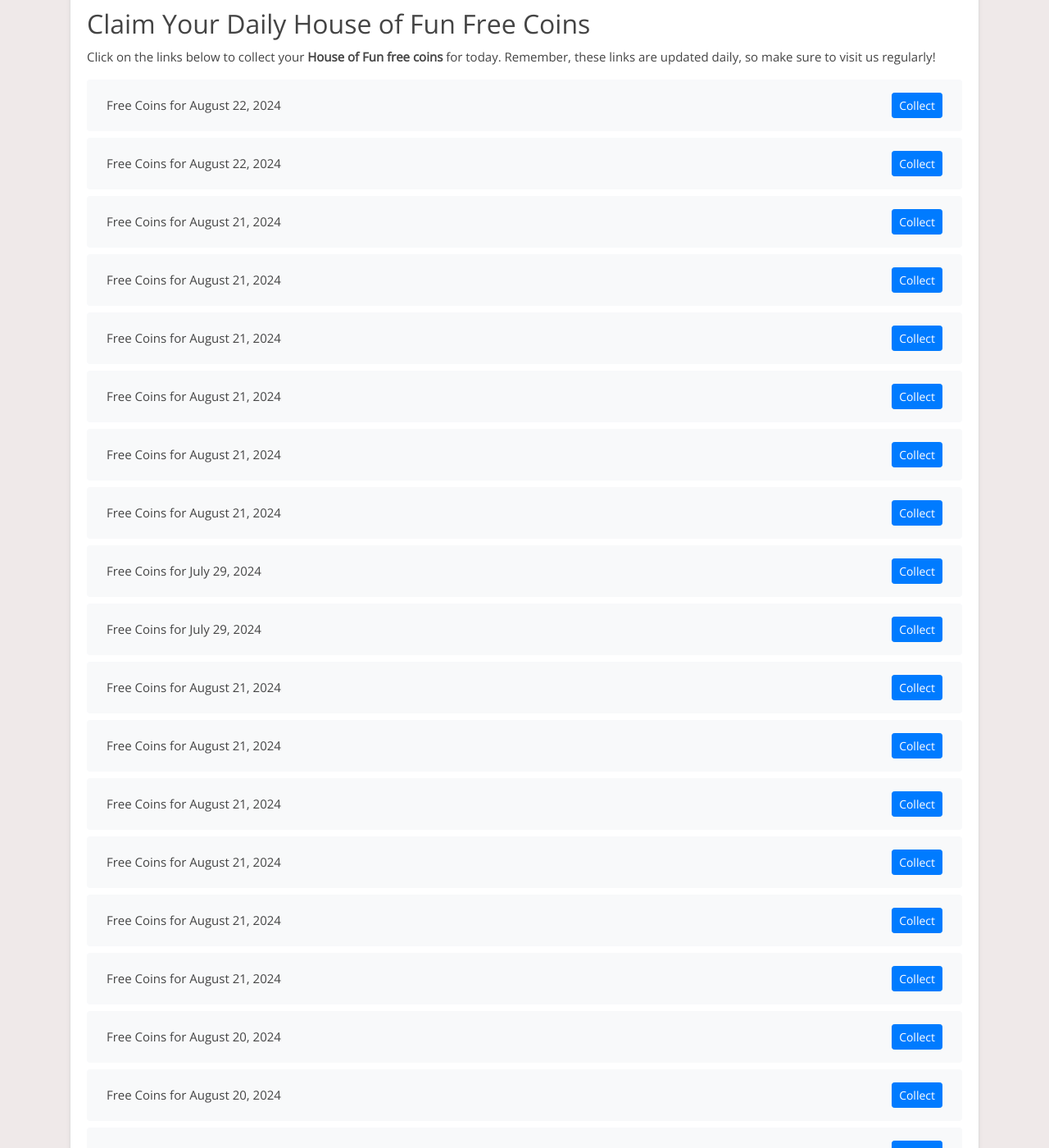
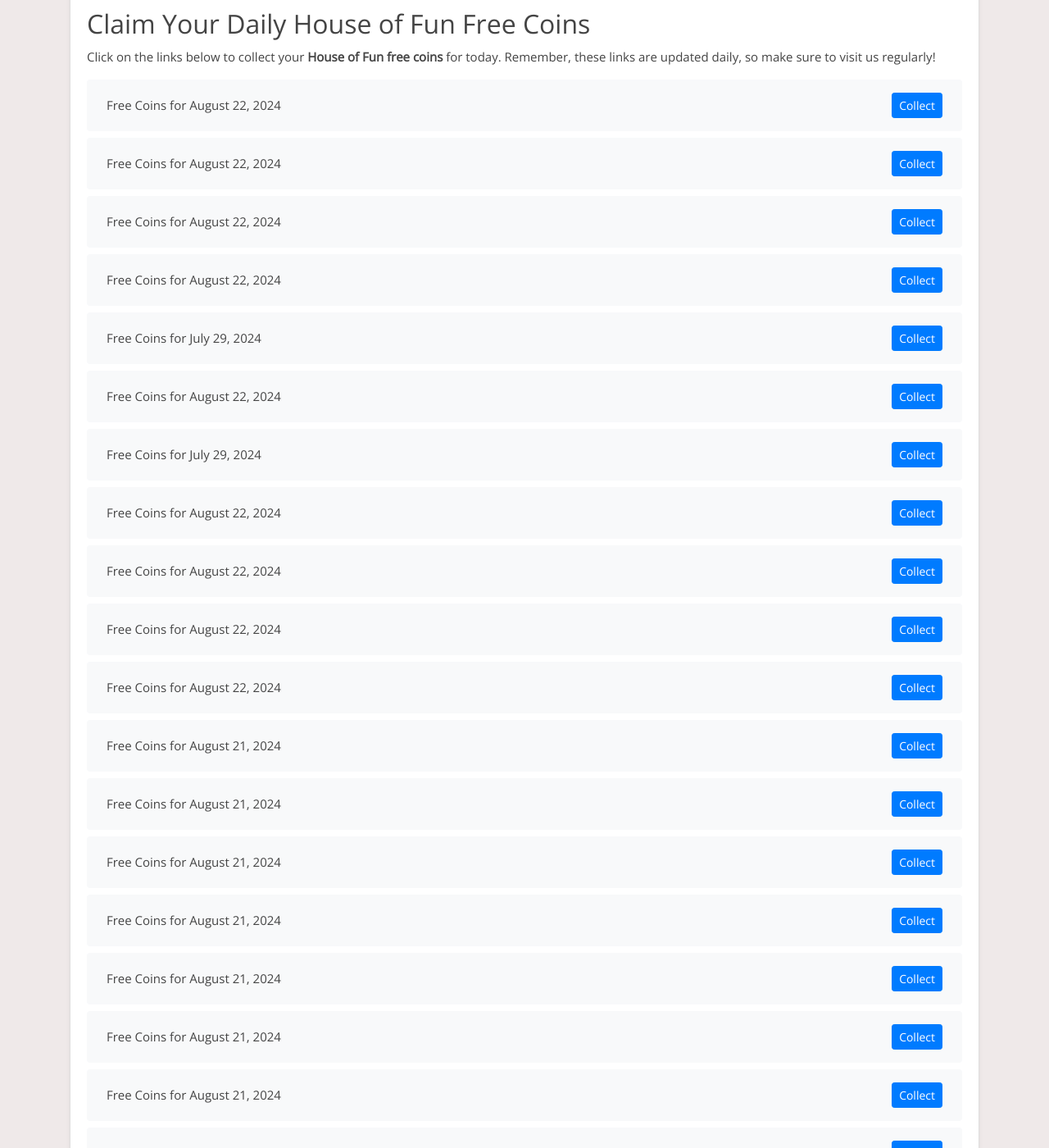
Before and after one commit to Prollad99/bs-net, a Jekyll site: the page built from _posts/2024-06-29-house-of-fun.md, in a window 1280 px wide and 1400 px high, scrolled down 652 px. Shown: the whole window at 82% size. Built offline with Jekyll 4.4.1, drawn with Linux system fonts in a browser that asks for light colours; nearby versions of some CDN libraries; comment, search, counter and statistics services are not loaded; some of the changed text lies outside the part shown.

Commit message:
Update house-of-fun reward links and last modified date

```diff
--- a/_data/include_files.yml
+++ b/_data/include_files.yml
@@ -11,7 +11,7 @@
   last_modified: 2024-08-22 07:10:40
 
 house-of-fun.html:
-  last_modified: 2024-08-22 03:12:12
+  last_modified: 2024-08-22 11:09:05
 
 cash-frenzy.html:
   last_modified: 2024-08-22 03:35:42
--- a/_includes/house-of-fun.html
+++ b/_includes/house-of-fun.html
@@ -1,4 +1,40 @@
 <ul class="list-group mt-3 mb-4">
+  <li class="list-group-item d-flex justify-content-between align-items-center">
+    <span>Free Coins for August 22, 2024</span>
+    <a href="https://playtika.onelink.me/hof/w4blbwsu?af_force_deeplink=true&deeplink=eyJpZCI6IjJlYmQxMjVmLTFhYjItNDNhMC1iYzhiLTQwMzE3ZDc4MzBhMiIsImFjIjoiaG9mX2dpZnRfY291cG9uIn0=" class="btn btn-primary btn-sm">Collect</a>
+  </li>
+  <li class="list-group-item d-flex justify-content-between align-items-center">
+    <span>Free Coins for August 22, 2024</span>
+    <a href="https://playtika.onelink.me/hof/w4blbwsu?af_force_deeplink=true&deeplink=eyJpZCI6ImYwN2I5MzViLTQ5NzQtNDY2Yi1iN2E5LTM2Y2Y3MDIzZWZiMiIsImFjIjoiaG9mX2dpZnRfY291cG9uIn0=" class="btn btn-primary btn-sm">Collect</a>
+  </li>
+  <li class="list-group-item d-flex justify-content-between align-items-center">
+    <span>Free Coins for August 22, 2024</span>
+    <a href="https://playtika.onelink.me/hof/w4blbwsu?af_force_deeplink=true&deeplink=eyJpZCI6IjM4NDNhNDI2LWFhMjktNDYyYi1hYzE0LTU5ZWUyNzkyODk3MyIsImFjIjoiaG9mX2dpZnRfY291cG9uIn0=" class="btn btn-primary btn-sm">Collect</a>
+  </li>
+  <li class="list-group-item d-flex justify-content-between align-items-center">
+    <span>Free Coins for August 22, 2024</span>
+    <a href="https://playtika.onelink.me/hof/w4blbwsu?af_force_deeplink=true&deeplink=eyJhYyI6ImluYm94In0%3D&hof_s=515&hof_c=CS" class="btn btn-primary btn-sm">Collect</a>
+  </li>
+  <li class="list-group-item d-flex justify-content-between align-items-center">
+    <span>Free Coins for July 29, 2024</span>
+    <a href="https://playtika.onelink.me/hof/w4blbwsu?af_force_deeplink=true&deeplink=eyJpZCI6IjAyMTRjNDZjLWU5M2MtNGE2Yy1hNTIzLTJhMDVjMWQ3N2UyZCIsImFjIjoiaG9mX2dpZnRfY291cG9uIn0=" class="btn btn-primary btn-sm">Collect</a>
+  </li>
+  <li class="list-group-item d-flex justify-content-between align-items-center">
+    <span>Free Coins for August 22, 2024</span>
+    <a href="https://playtika.onelink.me/hof/w4blbwsu?af_force_deeplink=true&deeplink=eyJpZCI6ImJlZTM2NTk1LWU3MWMtNGYxMy04YTlkLTExODc0YjZlMjI2ZSIsImFjIjoiaG9mX2dpZnRfY291cG9uIn0=" class="btn btn-primary btn-sm">Collect</a>
+  </li>
+  <li class="list-group-item d-flex justify-content-between align-items-center">
+    <span>Free Coins for July 29, 2024</span>
+    <a href="https://playtika.onelink.me/hof/w4blbwsu?af_force_deeplink=true&deeplink=eyJpZCI6IjNiMzlkZjIzLTRlMmEtNGNmNC1hNzkzLTQ2MzQ0NGM0N2VlMyIsImFjIjoiaG9mX2dpZnRfY291cG9uIn0=" class="btn btn-primary btn-sm">Collect</a>
+  </li>
+  <li class="list-group-item d-flex justify-content-between align-items-center">
+    <span>Free Coins for August 22, 2024</span>
+    <a href="https://playtika.onelink.me/hof/w4blbwsu?af_force_deeplink=true&deeplink=eyJpZCI6ImU3ZTg4NGIwLWY3ZGYtNGNhYS1iMTljLTY3ZjMyZGYwNmVhZiIsImFjIjoiaG9mX2dpZnRfY291cG9uIn0=" class="btn btn-primary btn-sm">Collect</a>
+  </li>
+  <li class="list-group-item d-flex justify-content-between align-items-center">
+    <span>Free Coins for August 22, 2024</span>
+    <a href="https://playtika.onelink.me/hof/w4blbwsu?af_force_deeplink=true&deeplink=eyJpZCI6IjRkN2U4ZjNhLThmN2QtNDYzYy1iMDJiLTBkNzg4NDZmOTYyNyIsImFjIjoiaG9mX2dpZnRfY291cG9uIn0=" class="btn btn-primary btn-sm">Collect</a>
+  </li>
   <li class="list-group-item d-flex justify-content-between align-items-center">
     <span>Free Coins for August 22, 2024</span>
     <a href="https://playtika.onelink.me/hof/w4blbwsu?af_dp=hof%3A%2F%2F&af_force_deeplink=true&c_id=2024M8D21_23&s_id=1060&deeplink=eyJpZCI6ImYwN2I5MzViLTQ5NzQtNDY2Yi1iN2E5LTM2Y2Y3MDIzZWZiMiIsImFjIjoiaG9mX2dpZnRfY291cG9uIn0=" class="btn btn-primary btn-sm">Collect</a>
@@ -30,14 +66,6 @@
   <li class="list-group-item d-flex justify-content-between align-items-center">
     <span>Free Coins for August 21, 2024</span>
     <a href="https://playtika.onelink.me/hof/w4blbwsu?af_force_deeplink=true&deeplink=eyJpZCI6IjExYWQ3MjFmLThjYTYtNDI1MS1iZmUzLTYwZGI3ZmFmNzVkNyIsImFjIjoiaG9mX2dpZnRfY291cG9uIn0=" class="btn btn-primary btn-sm">Collect</a>
-  </li>
-  <li class="list-group-item d-flex justify-content-between align-items-center">
-    <span>Free Coins for July 29, 2024</span>
-    <a href="https://playtika.onelink.me/hof/w4blbwsu?af_force_deeplink=true&deeplink=eyJpZCI6IjAyMTRjNDZjLWU5M2MtNGE2Yy1hNTIzLTJhMDVjMWQ3N2UyZCIsImFjIjoiaG9mX2dpZnRfY291cG9uIn0=" class="btn btn-primary btn-sm">Collect</a>
-  </li>
-  <li class="list-group-item d-flex justify-content-between align-items-center">
-    <span>Free Coins for July 29, 2024</span>
-    <a href="https://playtika.onelink.me/hof/w4blbwsu?af_force_deeplink=true&deeplink=eyJpZCI6IjNiMzlkZjIzLTRlMmEtNGNmNC1hNzkzLTQ2MzQ0NGM0N2VlMyIsImFjIjoiaG9mX2dpZnRfY291cG9uIn0=" class="btn btn-primary btn-sm">Collect</a>
   </li>
   <li class="list-group-item d-flex justify-content-between align-items-center">
     <span>Free Coins for August 21, 2024</span>
@@ -371,32 +399,4 @@
     <span>Free Coins for August 10, 2024</span>
     <a href="https://playtika.onelink.me/hof/w4blbwsu?af_force_deeplink=true&deeplink=eyJpZCI6ImIyMGYzYjdhLWI4YzYtNGFjMy1iZjlhLWVhYjc1MGRmNzg4YiIsImFjIjoiaG9mX2dpZnRfY291cG9uIn0=" class="btn btn-primary btn-sm">Collect</a>
   </li>
-  <li class="list-group-item d-flex justify-content-between align-items-center">
-    <span>Free Coins for August 10, 2024</span>
-    <a href="https://playtika.onelink.me/hof/w4blbwsu?af_force_deeplink=true&deeplink=eyJpZCI6Ijk2MGM5MWYyLTU5NGQtNGMyYi1hMjFhLTA2MGFhOGNjZGY2ZCIsImFjIjoiaG9mX2dpZnRfY291cG9uIn0=" class="btn btn-primary btn-sm">Collect</a>
-  </li>
-  <li class="list-group-item d-flex justify-content-between align-items-center">
-    <span>Free Coins for August 9, 2024</span>
-    <a href="https://playtika.onelink.me/hof/w4blbwsu?af_dp=hof%3A%2F%2F&af_force_deeplink=true&c_id=2024M8D8_23&s_id=1060&deeplink=eyJpZCI6IjRkNTgwOGJkLWNkNWQtNDYxZC1hM2RmLTIwYzU5NjA1MTI1YyIsImFjIjoiaG9mX2dpZnRfY291cG9uIn0=" class="btn btn-primary btn-sm">Collect</a>
-  </li>
-  <li class="list-group-item d-flex justify-content-between align-items-center">
-    <span>Free Coins for August 9, 2024</span>
-    <a href="https://playtika.onelink.me/hof/w4blbwsu?af_dp=hof%3A%2F%2F&af_force_deeplink=true&c_id=2024M8D8_19&s_id=1060&deeplink=eyJpZCI6ImIyMGYzYjdhLWI4YzYtNGFjMy1iZjlhLWVhYjc1MGRmNzg4YiIsImFjIjoiaG9mX2dpZnRfY291cG9uIn0=" class="btn btn-primary btn-sm">Collect</a>
-  </li>
-  <li class="list-group-item d-flex justify-content-between align-items-center">
-    <span>Free Coins for August 9, 2024</span>
-    <a href="https://playtika.onelink.me/hof/w4blbwsu?af_dp=hof%3A%2F%2F&af_force_deeplink=true&c_id=2024M8D8_07&s_id=1060&deeplink=eyJpZCI6IjFiYzhkZDA3LWI1NDUtNDQ4My1hNjJmLTcwOTFkYjUxYjQ0YiIsImFjIjoiaG9mX2dpZnRfY291cG9uIn0=" class="btn btn-primary btn-sm">Collect</a>
-  </li>
-  <li class="list-group-item d-flex justify-content-between align-items-center">
-    <span>Free Coins for August 8, 2024</span>
-    <a href="https://playtika.onelink.me/hof/w4blbwsu?af_force_deeplink=true&deeplink=eyJpZCI6ImIxZjJhMWVlLWJhZmItNDQ4Ni1hZmU4LWUzYTQ2ZGZkMjY2OCIsImFjIjoiaG9mX2dpZnRfY291cG9uIn0=" class="btn btn-primary btn-sm">Collect</a>
-  </li>
-  <li class="list-group-item d-flex justify-content-between align-items-center">
-    <span>Free Coins for August 8, 2024</span>
-    <a href="https://playtika.onelink.me/hof/w4blbwsu?af_force_deeplink=true&deeplink=eyJpZCI6Ijg1ZjIzNmZhLTgxZDQtNGZkZi04OWQ1LWZiOTkzZjY5YzRmYiIsImFjIjoiaG9mX2dpZnRfY291cG9uIn0=" class="btn btn-primary btn-sm">Collect</a>
-  </li>
-  <li class="list-group-item d-flex justify-content-between align-items-center">
-    <span>Free Coins for August 8, 2024</span>
-    <a href="https://playtika.onelink.me/hof/w4blbwsu?af_force_deeplink=true&deeplink=eyJpZCI6IjJmNWZlNTk0LWM1NDYtNDY4Ny1iOGMwLWMxNjdiMGUyNWUzOCIsImFjIjoiaG9mX2dpZnRfY291cG9uIn0=" class="btn btn-primary btn-sm">Collect</a>
-  </li>
 </ul>
```
Also changed, not shown: links-json/house-of-fun.json (+36 -36 lines).
